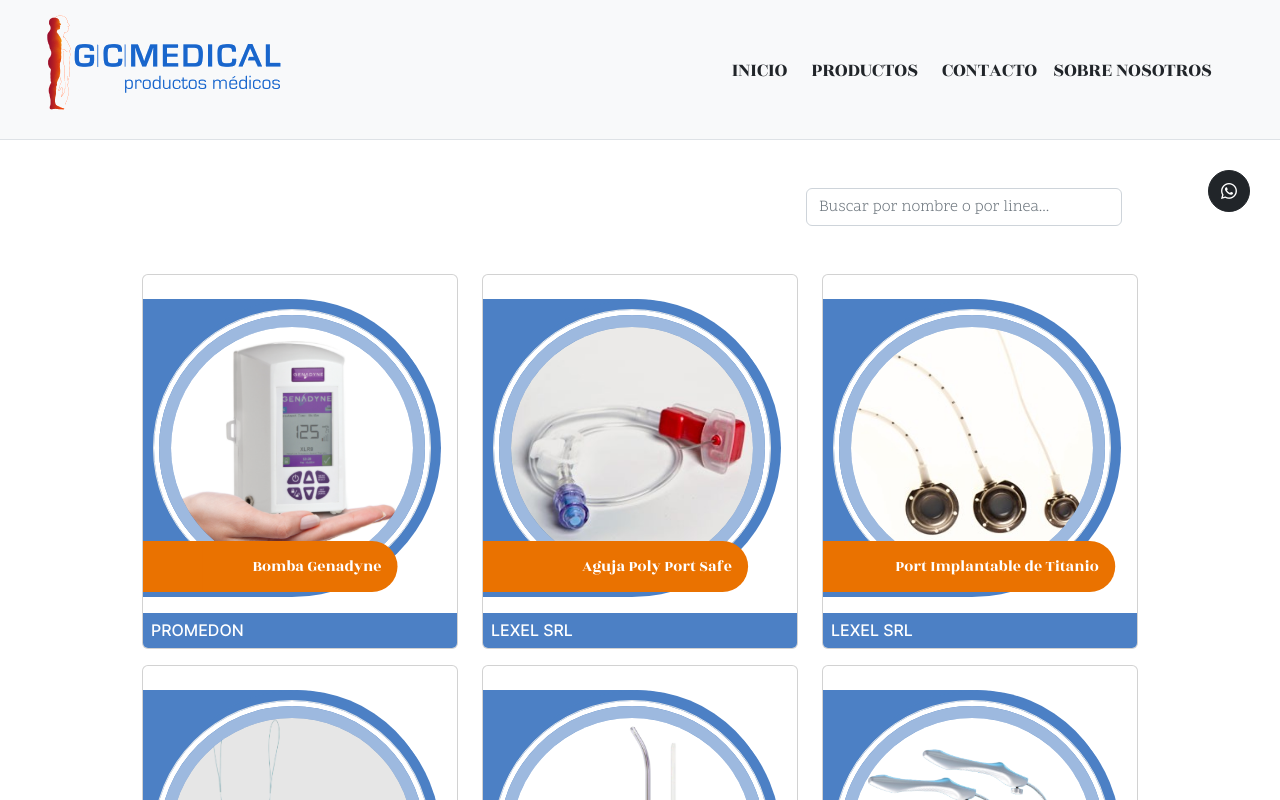
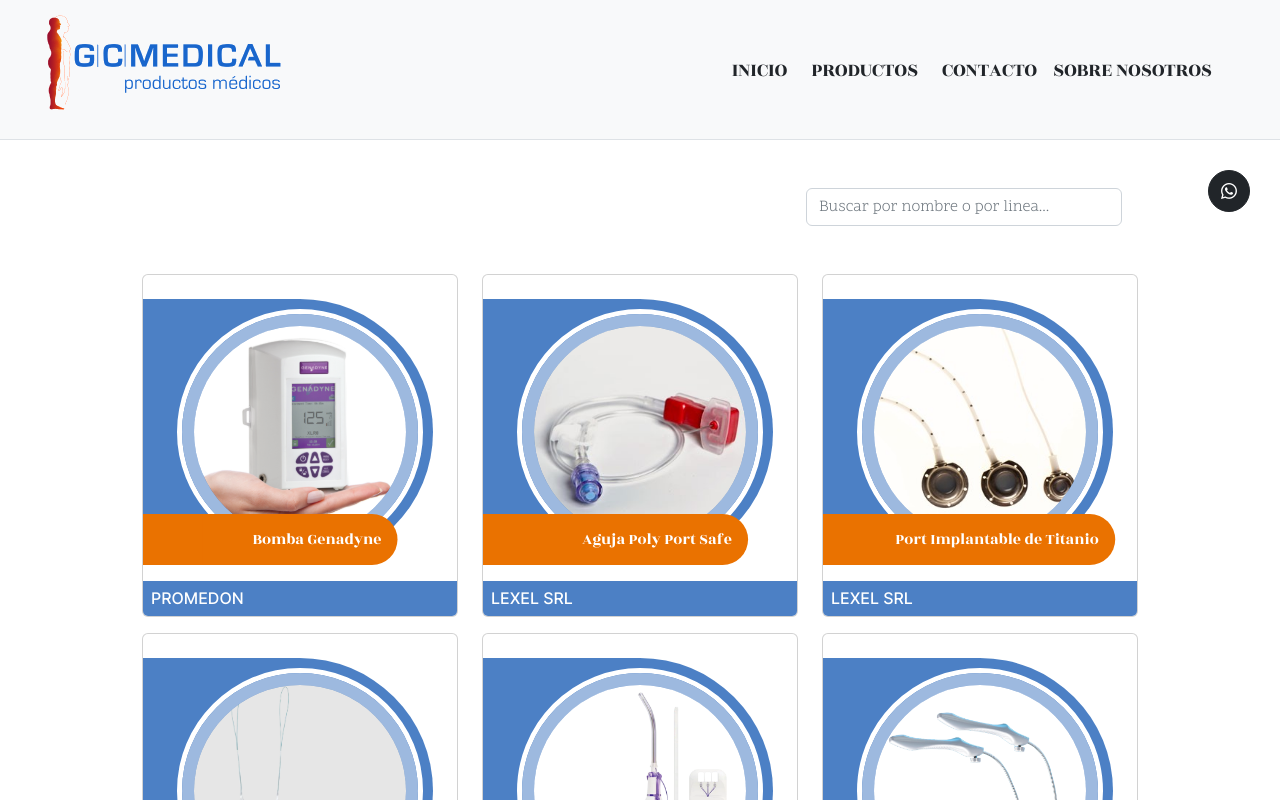
Before and after one commit to florencianionquepan/gc-medical, a React (Vite) app: page /productos in a window 1280 px wide. Shown: the top 800 px of the page. Built offline with nearby package versions, Linux system fonts and the light colour scheme.

Commit message:
fix styles

```diff
--- a/src/products/ProductCard.jsx
+++ b/src/products/ProductCard.jsx
@@ -7,11 +7,9 @@ export const ProductCard = ({product}) => {
   return (
     <>
       <div className="card card-product pt-4 mx-auto position-relative">
-        <div className='box-custom-product mb-3 me-3'>
-            <div className='border rounded-circle shadow-custom-product'>
-                <div className='rounded-circle border border-5 border-white'>
-                <img src={imagePath} className="img-fluid rounded-circle border border-gris-12" alt={product.name}/>
-                </div>
+        <div className='box-custom-product mb-3 mx-4'>
+            <div className='rounded-circle border border-5 border-white text-center'>
+              <img src={imagePath} className="rounded-circle border border-gris-12 d-block w-100" alt={product.name}/>
             </div>
         </div>
         <div className="card-body bg-naranja title-product-custom" style={{zIndex:10}}>
--- a/src/products/products.css
+++ b/src/products/products.css
@@ -1,33 +1,8 @@
-.card-custom{
-    cursor: pointer;
-    transition: transform 0.3s ease;
-}
-
-.card-custom:hover {
-    transform: scale(1.05);
-}
-
-.card-img-top {
-    max-width: 100%; /* Establece el ancho máximo */
-    max-height: 300px; /* Establece el alto máximo */
-    object-fit: contain; /* Ajusta la imagen respetando la proporción */
-}
-
-.img-detail{
-    max-width: 90%;
-}
-
 :root {
     --mi-azul:  #4C80C5;
     --mi-sombra: #055C8D;
 }
 
-.shadow-custom-product {
-    box-shadow: 5px 5px 0px  var(--mi-azul),
-    5px -10px 0px var(--mi-azul),
-    5px 0px 0px var(--mi-azul);
-    background-color: transparent;
-}
 
 .box-custom-product{
     background-color: var(--mi-azul);
```
